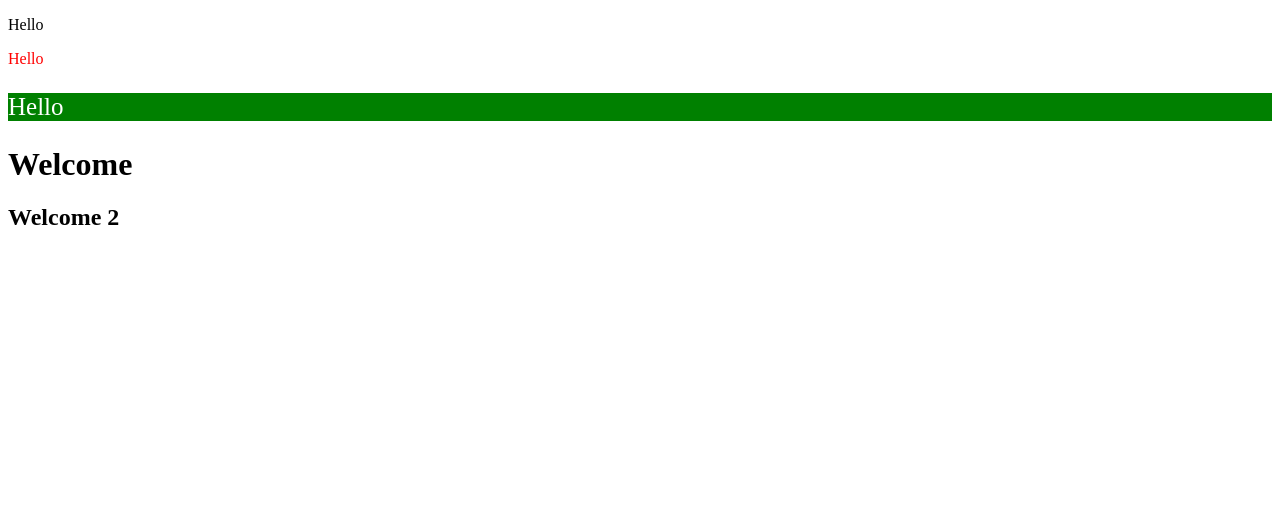
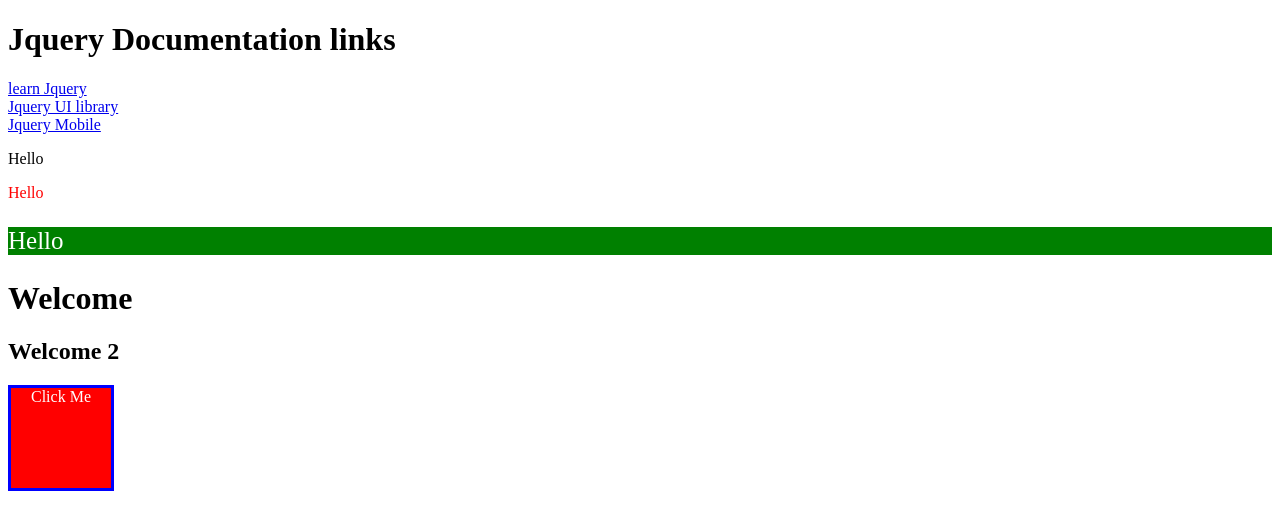
Before and after one commit to rajanwalia4tech/JavaScript, a browser extension: page 10. JQuery/index.html in a window 1280 px wide. Drawn offline with Linux system fonts and the light colour scheme.

Commit message:
Added EEvents in JQuery

```diff
--- a/10. JQuery/index.html
+++ b/10. JQuery/index.html
@@ -7,6 +7,10 @@
 	<title>Jquery</title>
 </head>
 <body>
+	<h1> Jquery Documentation links</h1>
+	<a href="https://learn.jquery.com/using-jquery-core/">learn Jquery</a> <br>
+	<a href="https://jqueryui.com/">Jquery UI library</a><br>
+	<a href="https://jquerymobile.com/">Jquery Mobile</a>
 
 	<p></p>
 	<p class="p1"></p>
@@ -22,6 +26,10 @@
 	</div>
 
 
+	<div class="box"></div>
+
+
+
 	<!-- downloaded Jquery -->
 	<script src="jquery-3.6.0.js"></script>
 
--- a/10. JQuery/script.js
+++ b/10. JQuery/script.js
@@ -43,3 +43,43 @@
 
 // var d1 = $("#d1").text() // return the innerText
 // console.log(d1);
+
+$(".box").css({
+	width: "100px",
+	border:"3px solid blue",
+	height:"100px",
+	backgroundColor:"red",
+	color:"white",
+	textAlign:"center",
+});
+
+$(".box").text("Click Me");
+
+// It is same as AddEventlistener
+// $(".box").on("click", function () {
+// 	var box = $(this);
+// 	$(this).width(box.width()+10 +"px");
+// 	$(this).height(box.height()+10 +"px");
+// 	console.log($(this));
+// });
+
+// Same as Above method
+// $(".box").click(function () {
+// 	var box = $(this);
+// 	$(this).width(box.width()+10 +"px");
+// 	$(this).height(box.height()+10 +"px");
+// 	console.log($(this));
+// });
+
+
+// Binding multiple events with different handlers
+$( ".box" ).on({
+    "click": function() {
+		var box = $(this);
+		$(this).width(box.width()+10 +"px");
+		$(this).height(box.height()+10 +"px");
+		console.log($(this));
+	},
+    "mouseenter": function() { $(this).css("background-color","green") },
+	"mouseleave" : function() { $(this).css("background-color","red") }
+});
```
